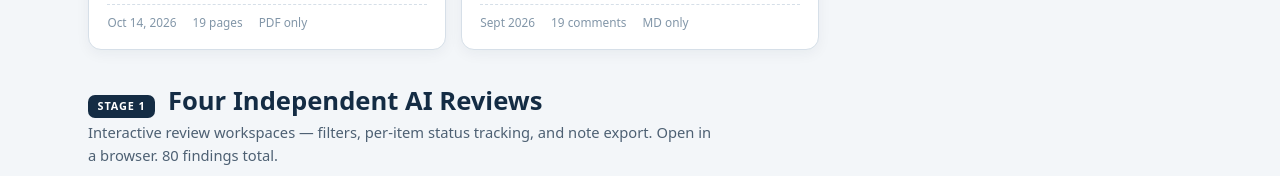
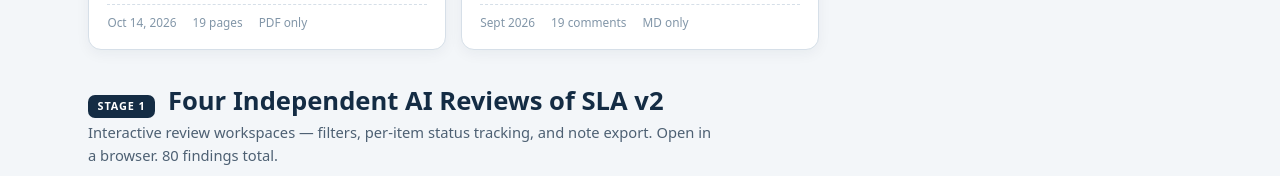
Before and after one commit to toddwmac/sla-review-poc, a plain HTML site: page index.html in a window 1280 px wide. Shown: the part 1206-1382 px from the top of the page. Drawn offline with Linux system fonts and the light colour scheme.

Commit message:
Rename Stage 1 section: Four Independent AI Reviews of SLA v2

```diff
--- a/index.html
+++ b/index.html
@@ -170,7 +170,7 @@
 
   <!-- ============ STAGE 1 ============ -->
   <section id="stage1">
-    <div class="sechead"><span class="stagechip">Stage 1</span><h2>Four Independent AI Reviews</h2></div>
+    <div class="sechead"><span class="stagechip">Stage 1</span><h2>Four Independent AI Reviews of SLA v2</h2></div>
     <p class="secsub">Interactive review workspaces — filters, per-item status tracking, and note export.
        Open in a browser. 80 findings total.</p>
     <div class="cards">
```
